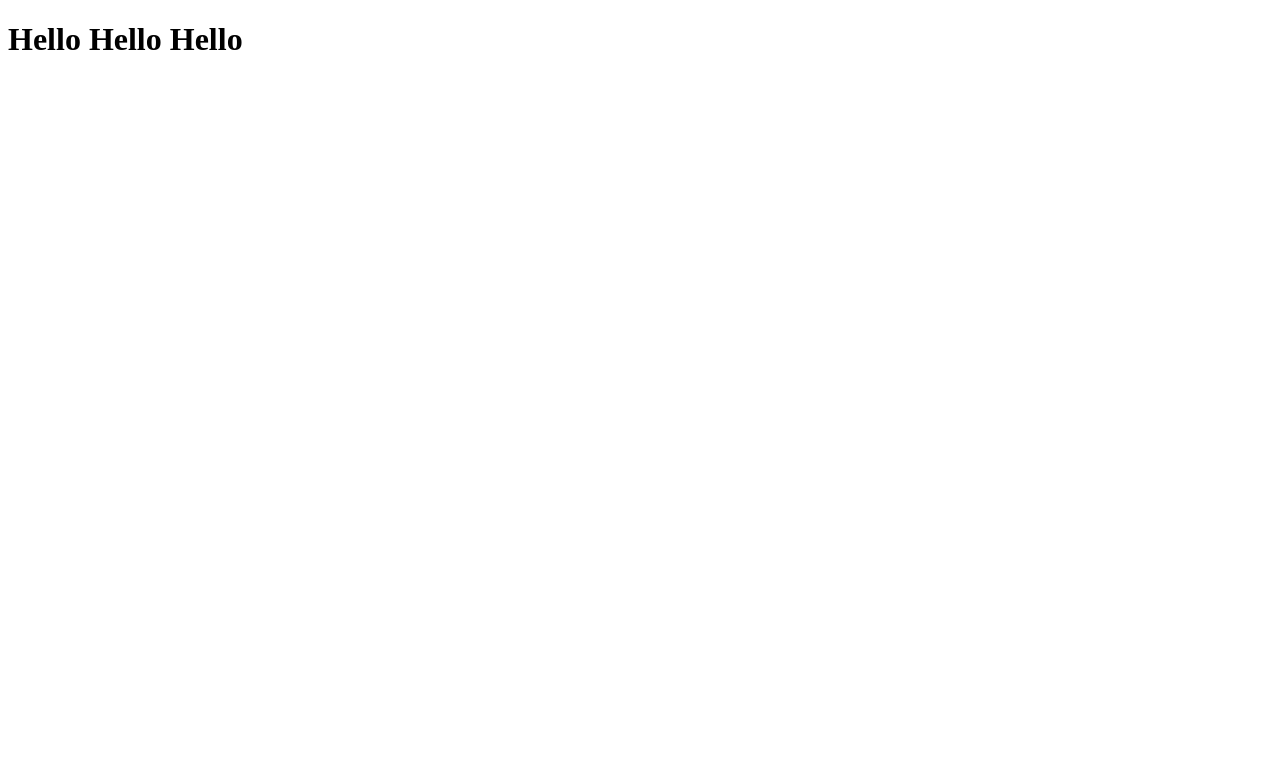
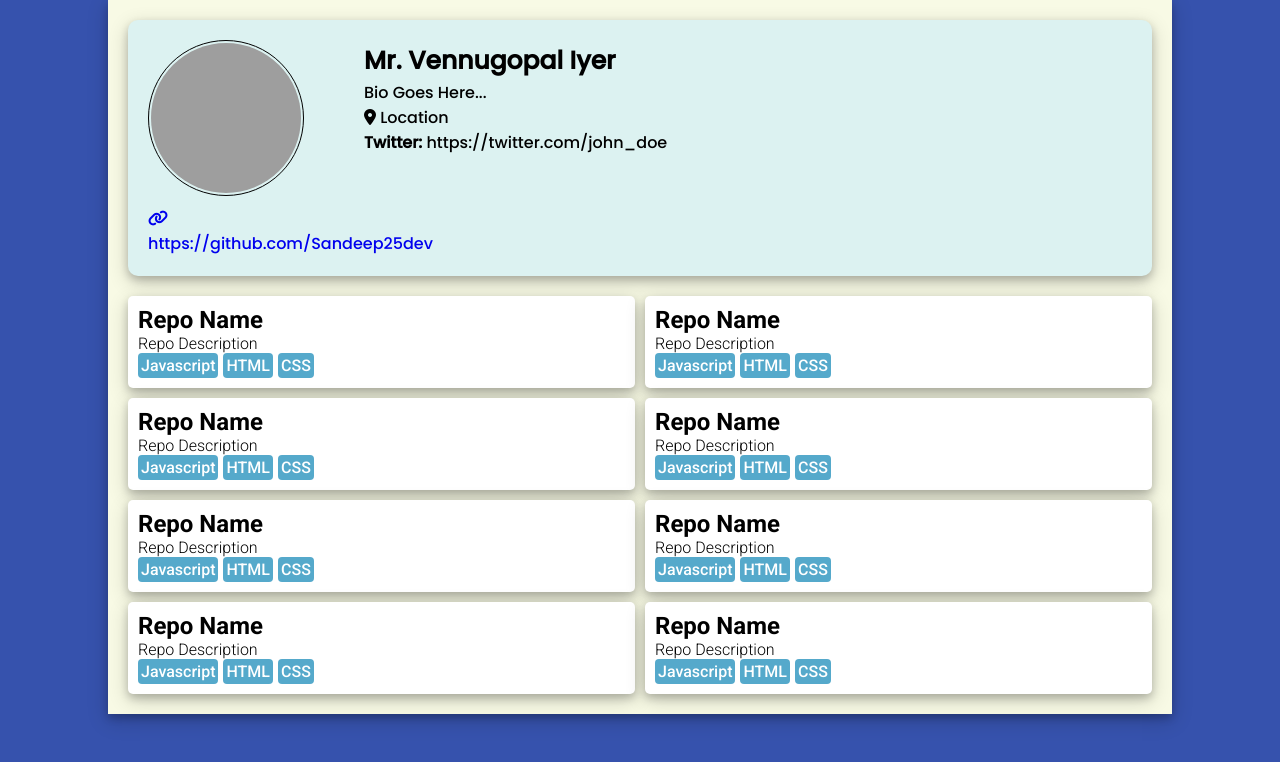
Before and after one commit to Sandeep25dev/fyle-assignment, a plain HTML site: page index.html in a window 1280 px wide. Drawn offline with Linux system fonts and the light colour scheme; no server answers; grey boxes are pictures that could not be loaded.

Commit message:
complted the UI

```diff
--- /dev/null
+++ b/app.js
@@ -0,0 +1,15 @@
+"use strict";
+
+async function fetchData() {
+  const res = await fetch("http://api.github.com/users/Sandeep25dev");
+  const data = await res.json();
+  console.log(data);
+}
+async function fetchRepos() {
+  const res = await fetch("http://api.github.com/users/Sandeep25dev/repos");
+  const data = await res.json();
+  console.log(data);
+}
+
+fetchData();
+fetchRepos();
--- a/index.html
+++ b/index.html
@@ -4,8 +4,115 @@
     <meta charset="UTF-8" />
     <meta name="viewport" content="width=device-width, initial-scale=1.0" />
     <title>Document</title>
+    <link rel="stylesheet" href="style.css" />
+    <script
+      src="https://kit.fontawesome.com/bc3a904cae.js"
+      crossorigin="anonymous"
+    ></script>
   </head>
   <body>
-    <h1>Hello Hello Hello</h1>
+    <div class="main">
+      <div class="container">
+        <div class="profile">
+          <div class="left-sec">
+            <div class="img-sec">
+              <img src="https://picsum.photos/200/300" alt="profile-picture" />
+            </div>
+            <a class="repo-link" href="https://github.com/Sandeep25dev"
+              ><span>
+                <i class="fa-solid fa-link"></i>
+              </span>
+              https://github.com/Sandeep25dev</a
+            >
+          </div>
+          <div class="detail-sec">
+            <h1>Mr. Vennugopal Iyer</h1>
+            <p>Bio Goes Here...</p>
+            <p>
+              <span><i class="fa-solid fa-location-dot"></i></span>
+              Location
+            </p>
+            <p><strong>Twitter: </strong>https://twitter.com/john_doe</p>
+          </div>
+        </div>
+
+        <div class="repos-section">
+          <div class="repo-box">
+            <h2>Repo Name</h2>
+            <p>Repo Description</p>
+            <div class="topics">
+              <span class="topic">Javascript</span>
+              <span class="topic">HTML</span>
+              <span class="topic">CSS</span>
+            </div>
+          </div>
+          <div class="repo-box">
+            <h2>Repo Name</h2>
+            <p>Repo Description</p>
+            <div class="topics">
+              <span class="topic">Javascript</span>
+              <span class="topic">HTML</span>
+              <span class="topic">CSS</span>
+            </div>
+          </div>
+          <div class="repo-box">
+            <h2>Repo Name</h2>
+            <p>Repo Description</p>
+            <div class="topics">
+              <span class="topic">Javascript</span>
+              <span class="topic">HTML</span>
+              <span class="topic">CSS</span>
+            </div>
+          </div>
+          <div class="repo-box">
+            <h2>Repo Name</h2>
+            <p>Repo Description</p>
+            <div class="topics">
+              <span class="topic">Javascript</span>
+              <span class="topic">HTML</span>
+              <span class="topic">CSS</span>
+            </div>
+          </div>
+          <div class="repo-box">
+            <h2>Repo Name</h2>
+            <p>Repo Description</p>
+            <div class="topics">
+              <span class="topic">Javascript</span>
+              <span class="topic">HTML</span>
+              <span class="topic">CSS</span>
+            </div>
+          </div>
+          <div class="repo-box">
+            <h2>Repo Name</h2>
+            <p>Repo Description</p>
+            <div class="topics">
+              <span class="topic">Javascript</span>
+              <span class="topic">HTML</span>
+              <span class="topic">CSS</span>
+            </div>
+          </div>
+          <div class="repo-box">
+            <h2>Repo Name</h2>
+            <p>Repo Description</p>
+            <div class="topics">
+              <span class="topic">Javascript</span>
+              <span class="topic">HTML</span>
+              <span class="topic">CSS</span>
+            </div>
+          </div>
+          <div class="repo-box">
+            <h2>Repo Name</h2>
+            <p>Repo Description</p>
+            <div class="topics">
+              <span class="topic">Javascript</span>
+              <span class="topic">HTML</span>
+              <span class="topic">CSS</span>
+            </div>
+          </div>
+        </div>
+      </div>
+    </div>
+
+    <script src="app.js"></script>
   </body>
 </html>
--- /dev/null
+++ b/style.css
@@ -0,0 +1,85 @@
+@import url("https://fonts.googleapis.com/css2?family=Poppins:wght@500&family=Roboto:wght@100;300;400;500;700&family=Ubuntu&family=Varela+Round&display=swap");
+
+* {
+  padding: 0;
+  margin: 0;
+}
+body {
+  background-color: #3652ad;
+}
+.container {
+  /* max-width: 900px; */
+  margin: auto;
+  width: 80%;
+  padding: 20px;
+  background-color: #f8fae5;
+  box-shadow: 0 4px 8px 0 rgba(0, 0, 0, 0.2), 0 6px 20px 0 rgba(0, 0, 0, 0.19);
+}
+.profile {
+  font-family: "Poppins", sans-serif;
+  display: flex;
+  background-color: #dcf2f1;
+  border-radius: 10px;
+  padding: 20px;
+  box-shadow: 0 4px 8px 0 rgba(0, 0, 0, 0.2), 0 6px 20px 0 rgba(0, 0, 0, 0.19);
+}
+.profile h1 {
+  font-size: 25px;
+}
+
+.repo-link {
+  text-decoration: none;
+  margin-top: 10px;
+}
+
+.left-sec {
+  display: flex;
+  flex-wrap: wrap;
+  flex-direction: column;
+  max-width: 200px;
+}
+.detail-sec {
+  margin: 2px 16px;
+}
+.img-sec {
+  width: 150px;
+  height: 150px;
+  border: 1px solid black;
+  padding: 2px;
+  border-radius: 50%;
+}
+
+.img-sec > img {
+  width: 100%;
+  height: 100%;
+  border: none;
+  border-radius: 50%;
+}
+.repos-section {
+  display: grid;
+  gap: 10px;
+  margin-top: 20px;
+  grid-template-columns: 1fr 1fr;
+}
+.repo-box {
+  font-family: "Roboto", sans-serif;
+  font-weight: 300;
+  border: none;
+  background-color: rgb(255, 255, 255);
+  padding: 10px;
+  border-radius: 5px;
+  box-shadow: 0 4px 8px 0 rgba(0, 0, 0, 0.2), 0 6px 20px 0 rgba(0, 0, 0, 0.19);
+}
+.topics {
+  display: flex;
+  flex-direction: row;
+  gap: 5px;
+}
+.topic {
+  color: white;
+  background-color: rgb(85, 169, 203);
+  font-weight: 500;
+  border: none;
+  border-radius: 4px;
+  padding: 3px;
+}
```
